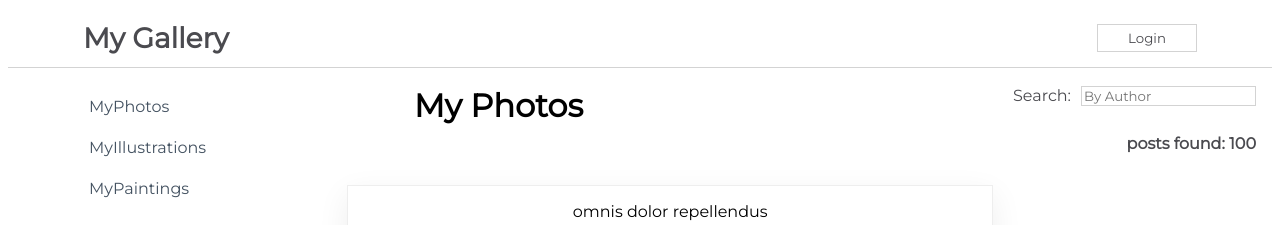
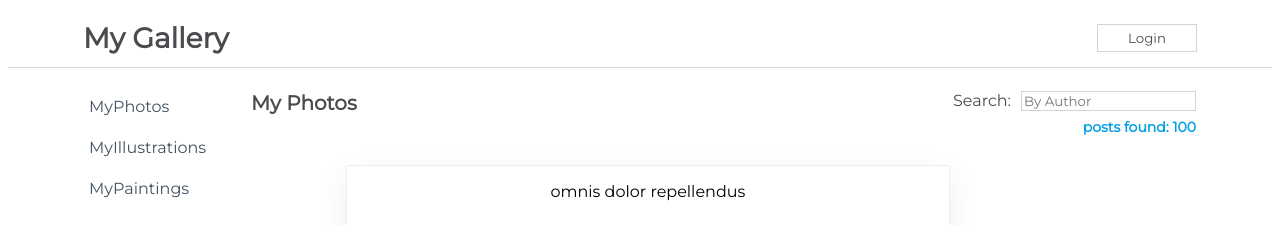
Before and after one commit to Edb83/using-functional-components-challenge, a React (Create React App) app in the folder my-app/: page / in a window 1280 px wide. Shown: the top 225 px of the page. Built offline with nearby package versions, Linux system fonts and the light colour scheme.

Commit message:
Add ContentHooks.js to replace Content.js to use hooks rather than class component

```diff
--- a/my-app/src/App.js
+++ b/my-app/src/App.js
@@ -1,14 +1,14 @@
 import css from './App.module.css';
 import Sidebar from './components/Sidebar';
 import NavBarForm from './components/NavBarForm';
-import Content from './components/Content';
+import ContentHooks from './components/ContentHooks';
 
 function App() {
   return (
     <div className={css.App}>
       <Sidebar />
       <NavBarForm />
-      <Content />
+      <ContentHooks />
     </div>
   );
 }
--- /dev/null
+++ b/my-app/src/components/ContentHooks.js
@@ -0,0 +1,55 @@
+import React, { useState, useEffect } from 'react';
+import css from "./css/Content.module.css";
+import {savedPosts} from "../posts.json";
+import PostItem from './PostItem';
+import Loader from './Loader';
+
+function ContentHooks() {
+    const [isLoaded, setIsLoaded] = useState(false);
+    const [fetchedPosts, setFetchedPosts] = useState([]);
+
+    useEffect(() => {
+        setTimeout(() => {
+            setIsLoaded(true);
+            setFetchedPosts(savedPosts);
+        }, 2000)
+    }, []);
+
+    const handleChange = (event) => {
+        const name = event.target.value.toLowerCase();
+        const filteredPosts = savedPosts.filter(
+            post => {
+                return post.name.toLowerCase().includes(name)
+            }
+        )
+        setFetchedPosts(filteredPosts);
+    };
+
+    return (
+        <div className={css.Content}>
+            <div className={css.TitleBar}>
+                <h1>My Photos</h1>
+                <form>
+                    <label htmlFor='searchInput'>Search:</label>
+                    <input
+                        type='search'
+                        id='searchInput'
+                        placeholder='By Author'
+                        onChange={event => { handleChange(event) }}
+                    />
+                    <h4>posts found: {fetchedPosts.length}</h4>
+                </form>
+            </div>
+            <div className={css.SearchResults}>
+                {
+                    isLoaded ?
+                    <PostItem savedPosts={fetchedPosts}/>
+                    :
+                    <Loader />
+                }
+            </div>
+        </div>
+    )
+}
+
+export default ContentHooks
```
